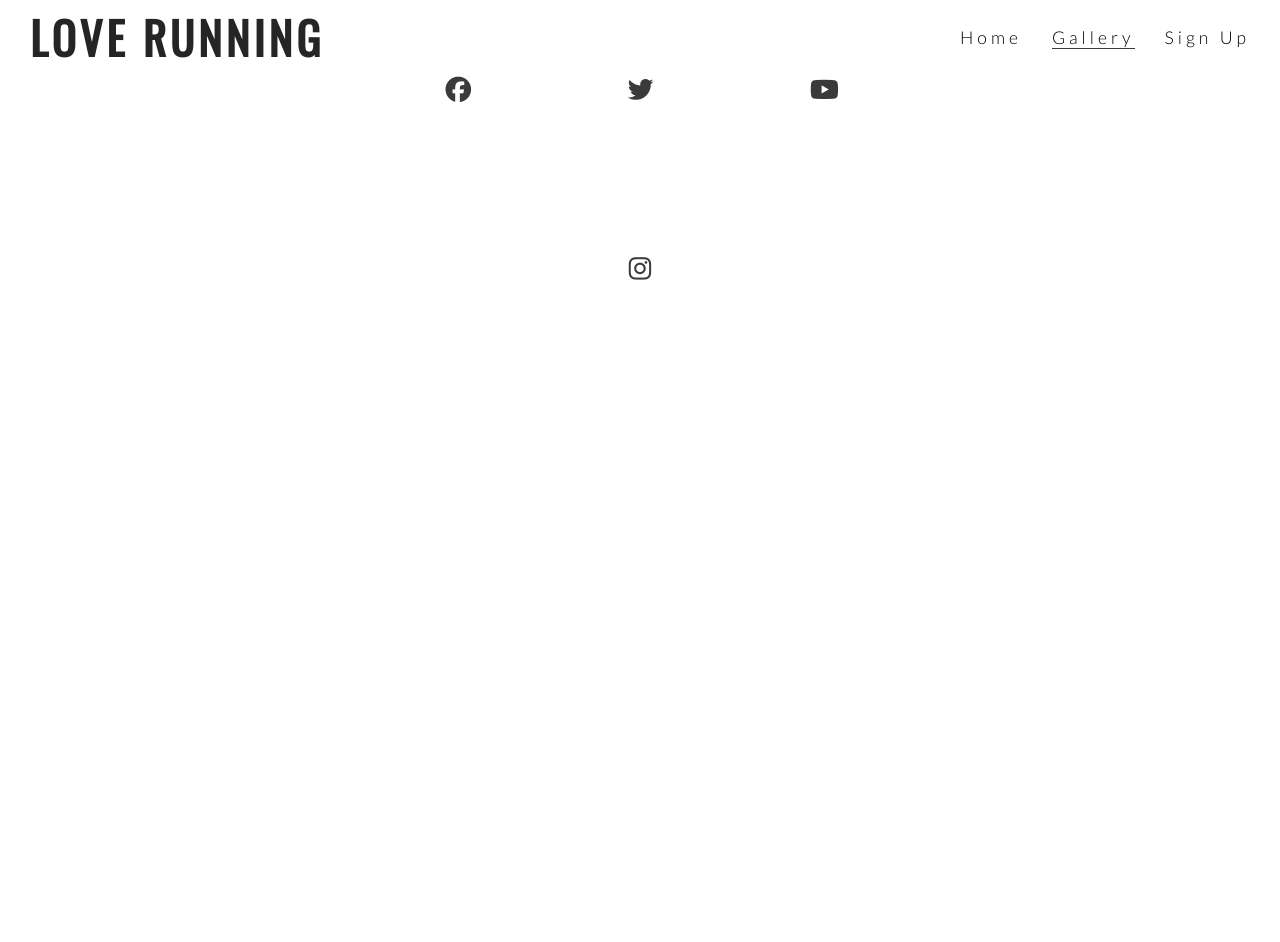
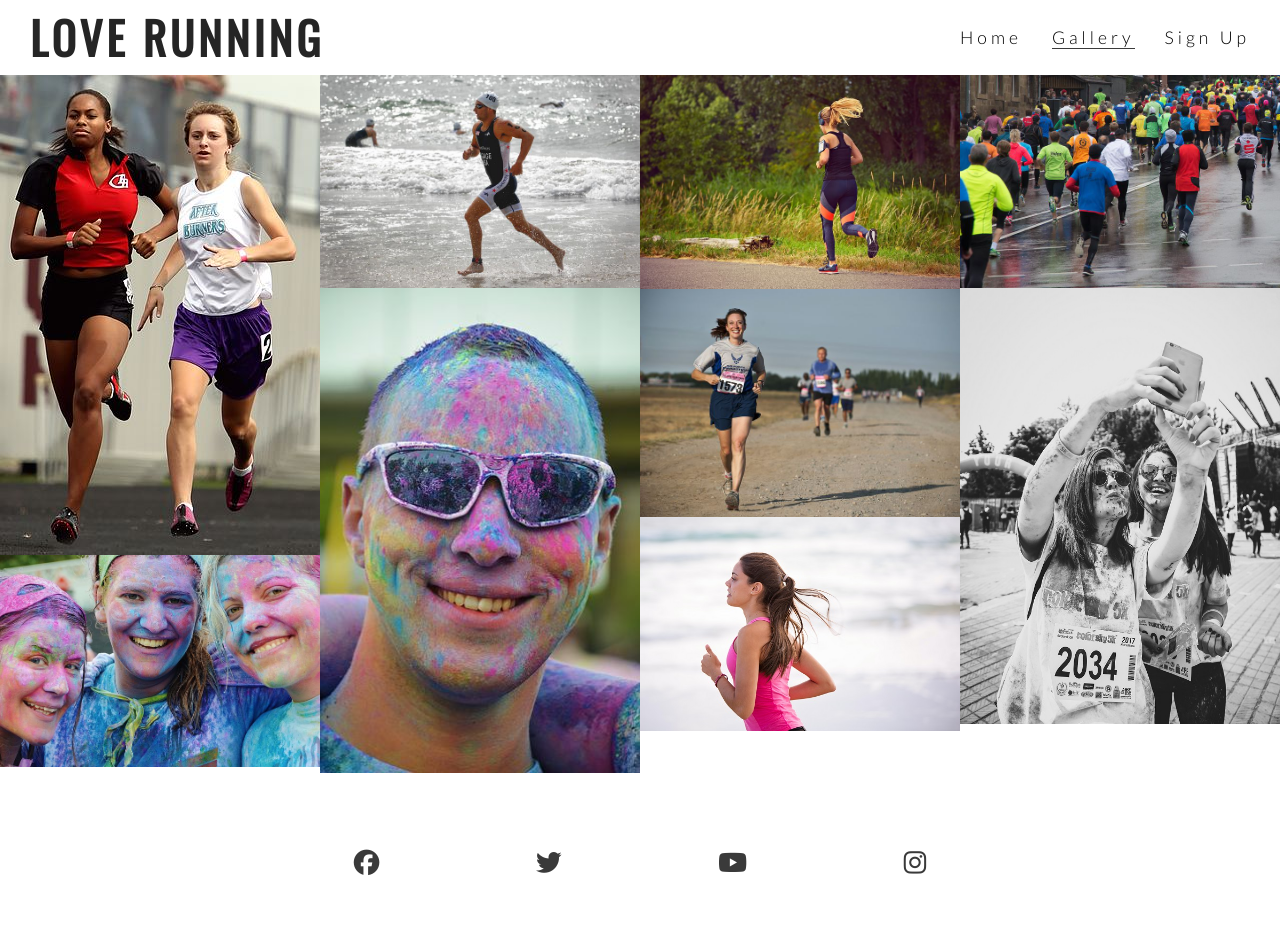
Before and after one commit to paulio11/love-running, a plain HTML site: page gallery.html in a window 1280 px wide. Before the commit the page ends 800 px from the top, so only its background shows below. Drawn offline with nearby package versions, Linux system fonts and the light colour scheme.

Commit message:
Add gallery images and masonary styling

```diff
--- a/assets/css/style.css
+++ b/assets/css/style.css
@@ -239,3 +239,16 @@ footer {
     padding: 5%;
     color: #3a3a3a;
 }
+
+/* gallery */
+
+#photos {
+    clear: both;
+    line-height: 0;
+    column-count: 4;
+    column-gap: 0;
+}
+
+#photos > img {
+    width: 100%;
+}
--- a/gallery.html
+++ b/gallery.html
@@ -31,6 +31,18 @@
         </nav>
     </header>
 
+    <section id="photos">
+        <img src="assets/images/athletes.jpg" alt="Two athletes running together">
+        <img src="assets/images/girls.jpg" alt="Three gurks at charity paint running festival">
+        <img src="assets/images/runner3.jpg" alt="Solo male runner jogging on a beach">
+        <img src="assets/images/man.jpg" alt="Man at charity paint running festival">
+        <img src="assets/images/runner1.jpg" alt="Solo female runner jogging through Phoenix Park">
+        <img src="assets/images/runner2.jpg" alt="Runners competing in a marathon">
+        <img src="assets/images/runner4.jpg" alt="Solo female runner jogging on a beach">
+        <img src="assets/images/running_gang.jpg" alt="Large group of runners taking part in a marathon on a rainy day">
+        <img src="assets/images/mud-run.jpg" alt="Two women runners taking a muddy selfie after the Mud Runners Championship">
+    </section>
+
     <footer>
         <ul class="social-networks">
             <li>
```
Also changed, not shown: assets/images/athletes.jpg (added), assets/images/girls.jpg (added), assets/images/man.jpg (added), assets/images/mud-run.jpg (added), assets/images/runner1.jpg (added), assets/images/runner2.jpg (added), assets/images/runner3.jpg (added), assets/images/runner4.jpg (added), assets/images/running_gang.jpg (added).
